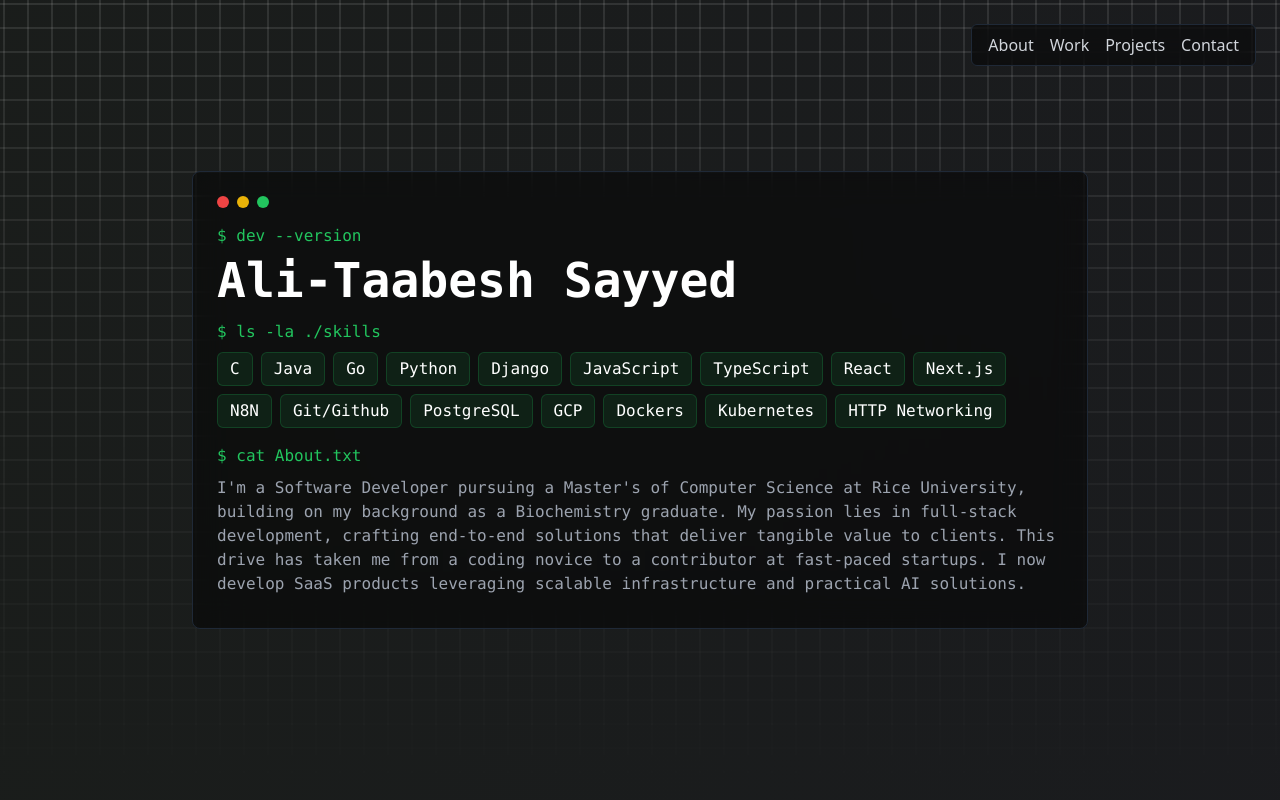
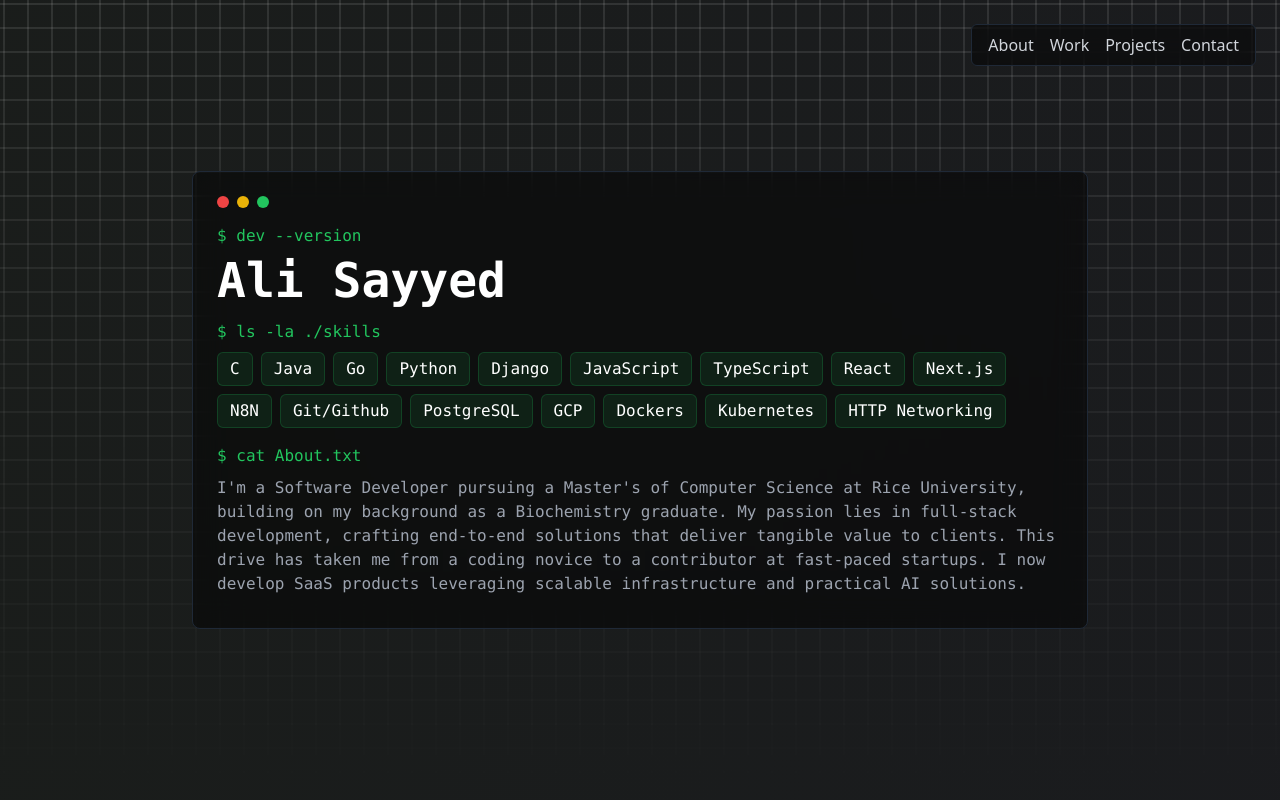
Before and after one commit to AliTSayyed/swe-portfolio, a Next.js app: page / in a window 1280 px wide. Shown: the top 800 px of the page. Built offline with nearby package versions, Linux system fonts and the light colour scheme.

Commit message:
updated name

```diff
--- a/app/components/ContactSection.tsx
+++ b/app/components/ContactSection.tsx
@@ -57,7 +57,7 @@ export default function ContactSection() {
               </motion.a>
               <p className="text-green-500 mt-8 mb-2">$ cat resume.pdf</p>
               <motion.a
-                href="/Ali-Taabesh_Sayyed_SWE_Resume_Sept_16th_2025.pdf"
+                href="/Ali_Sayyed_SWE_Resume_Sept_23rd_2025.pdf"
                 target="_blank"
                 rel="noopener noreferrer"
                 whileHover={{ scale: 1.02 }}
--- a/app/components/HeroSection.tsx
+++ b/app/components/HeroSection.tsx
@@ -84,7 +84,7 @@ export default function HeroSection() {
           <div className="font-mono">
             <p className="text-green-500">$ dev --version</p>
             <h1 className="text-4xl md:text-5xl font-bold mt-2 mb-4">
-              Ali-Taabesh Sayyed
+              Ali Sayyed
             </h1>
             <p className="text-green-500">$ ls -la ./skills</p>
             <div className="flex flex-wrap gap-2 mt-2 mb-4">
```
Also changed, not shown: 2 other files (tests, documents, lock files or other folders).
